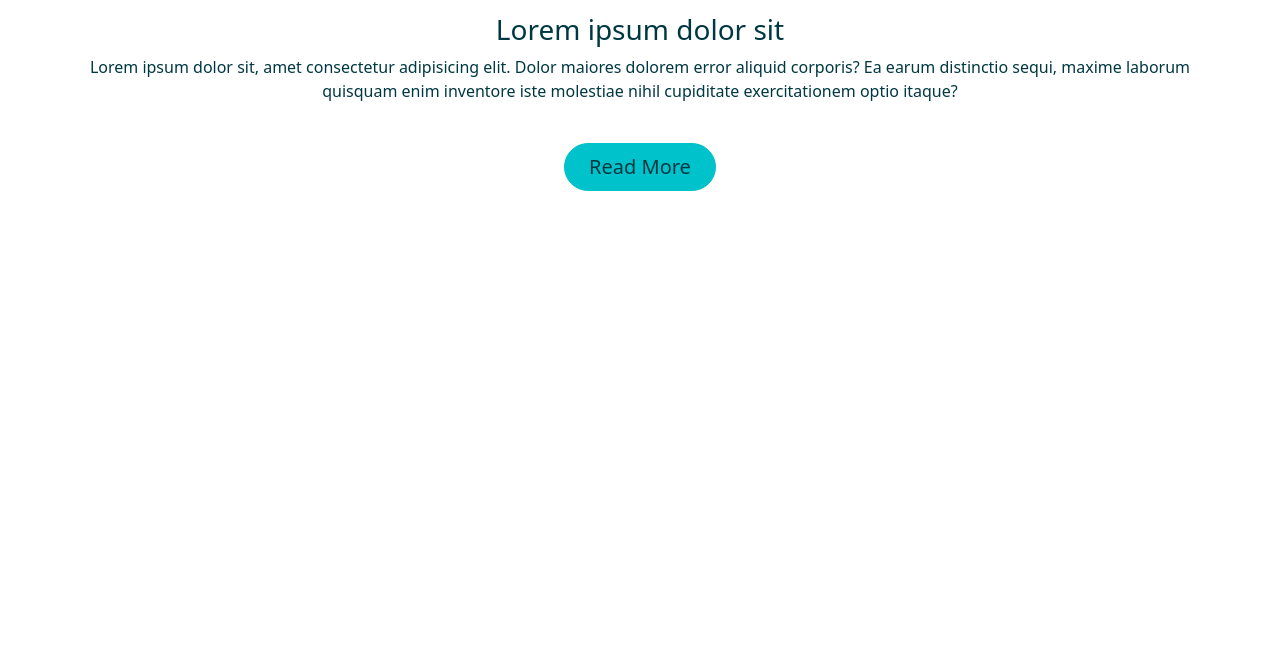
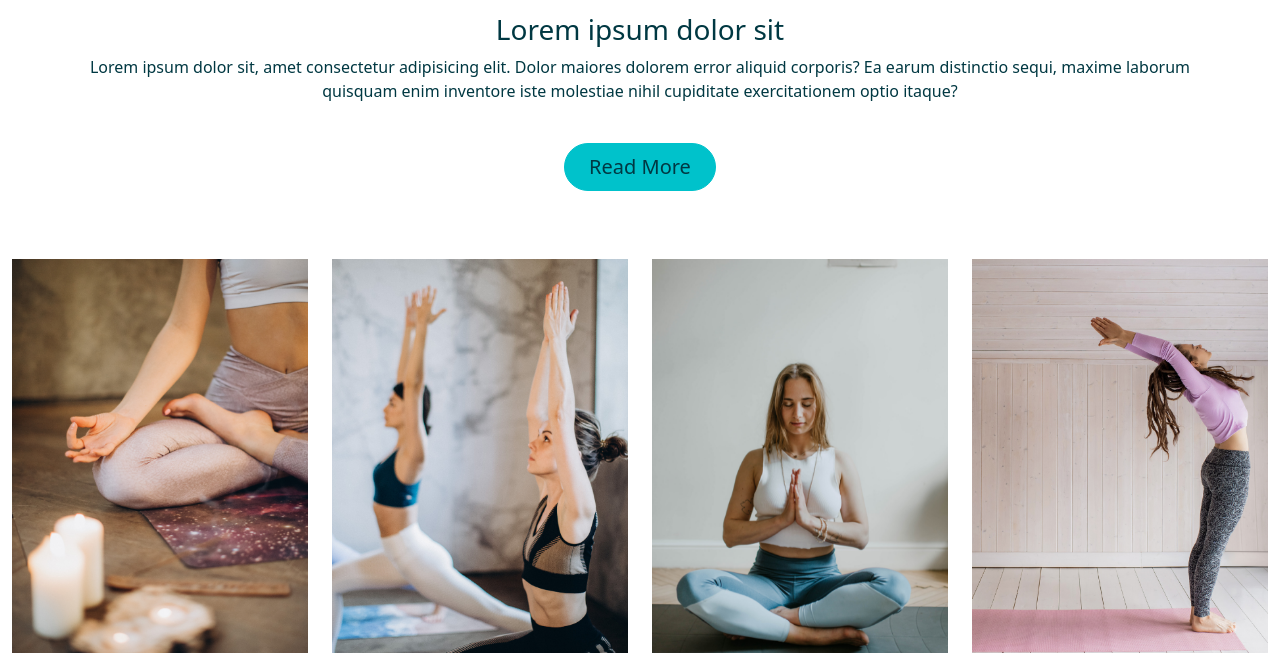
Before and after one commit to paulinakpz/yoga-website, a website: page index.html in a window 1280 px wide. Shown: the part 753-1422 px from the top of the page. Before the commit the page ends 996 px from the top, so only its background shows below. Drawn offline with nearby package versions, Linux system fonts and the light colour scheme.

Commit message:
gallery section added

```diff
--- a/index.html
+++ b/index.html
@@ -100,6 +100,25 @@
         <a href="#" class="btn btn-primary btn-lg text-dark px-4 m-3 m-md-4 rounded-pill">Read More</a>
       </div>
     </section>
+    <section>
+      <div class="container-fluid">
+        <div class="row d-block text-center d-sm-flex">
+          <div class="col col-sm-6 col-lg-3 py-3">
+            <img class="img-fluid" src="/img/meditation-1.png" alt="">
+          </div>
+          <div class="col col-sm-6 col-lg-3 py-3">
+            <img class="img-fluid" src="./img/yoga-1.png" alt="">
+          </div>
+          <div class="col col-sm-6 col-lg-3 py-3">
+            <img class="img-fluid" src="/img/meditation-2.png" alt="">
+          </div>
+          <div class="col col-sm-6 col-lg-3 py-3">
+            <img class="img-fluid" src="/img/stretching-1.png" alt="">
+          </div>
+
+        </div>
+      </div>
+    </section>
 
     <script
       src="https://cdn.jsdelivr.net/npm/bootstrap@5.0.2/dist/js/bootstrap.bundle.min.js"
```
Also changed, not shown: img/meditation-1.png (added), img/meditation-2.png (added), img/stretching-1.png (added), img/yoga-1.png (added).
